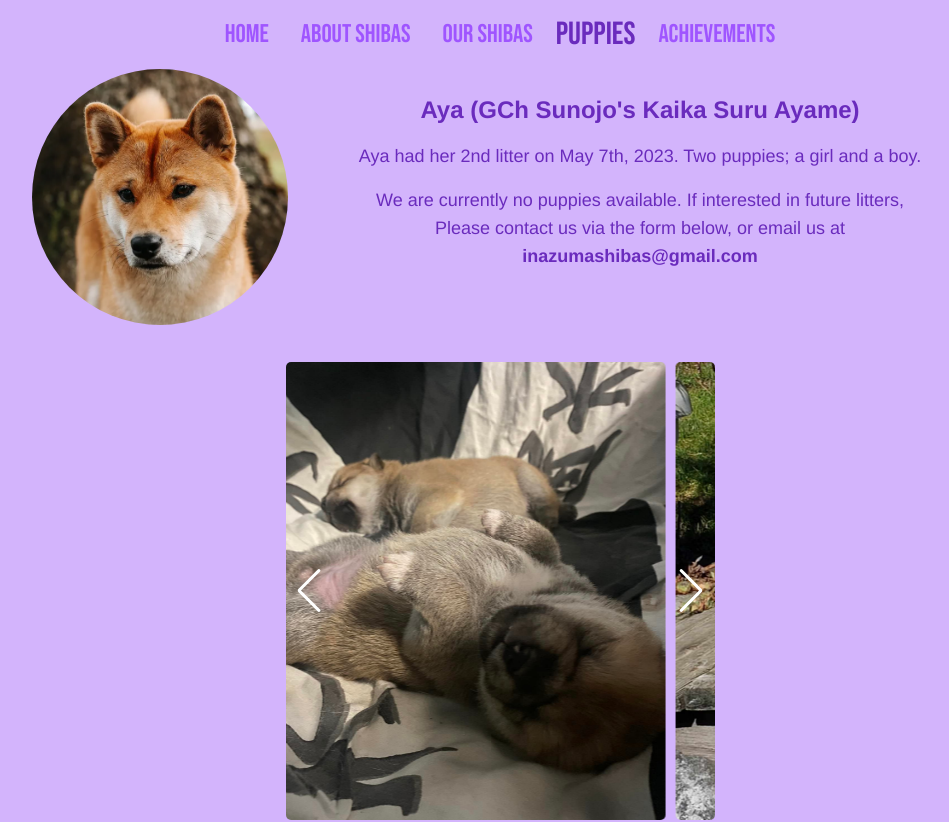
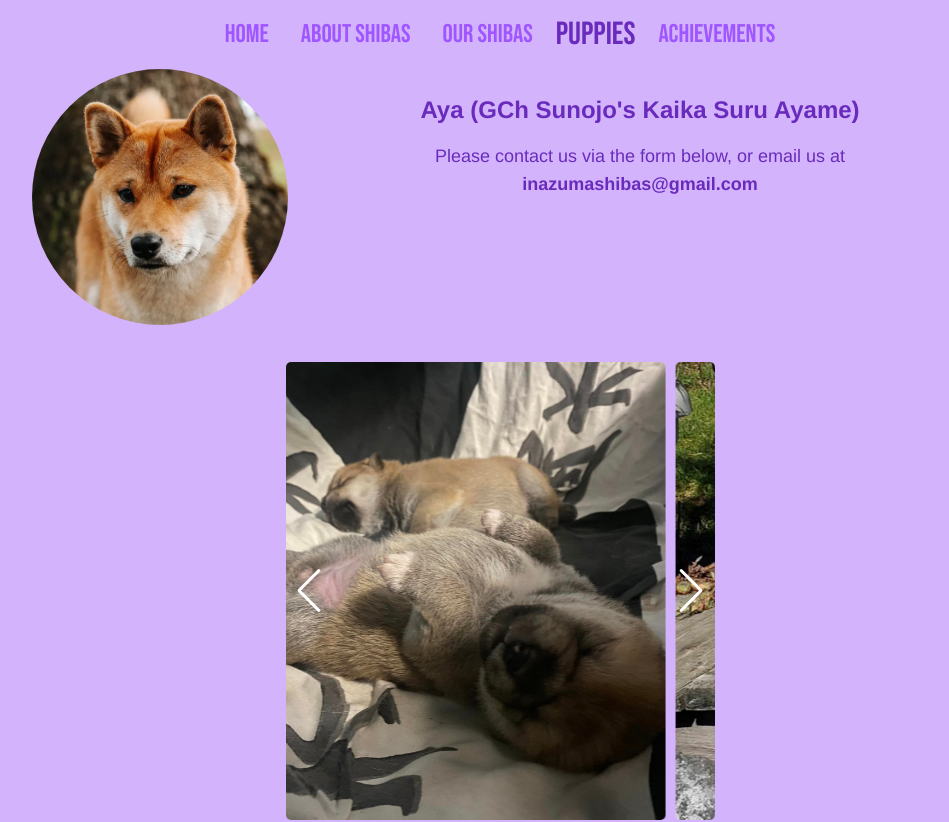
Before and after one commit to adamgrharvey/InazumaShibas, a React (Create React App) app: page /puppies in a window 1280 px wide. Shown: the top 822 px of the page, without its empty margins (140-1089 px from the left). Built offline with nearby package versions, Linux system fonts and the light colour scheme.

Commit message:
Update Puppies.jsx

```diff
--- a/src/routes/Puppies.jsx
+++ b/src/routes/Puppies.jsx
@@ -63,8 +63,7 @@ export default function Puppies(props) {
           </div>
           <div className="ml-3 mr-3">
             <p className='font-bold text-2xl'>Aya (GCh Sunojo's Kaika Suru Ayame)</p>
-            <p className='mt-4 text-lg'>Aya had her 2nd litter on May 7th, 2023. Two puppies; a girl and a boy. </p>
-            <p className="mt-4 pl-12 pr-12 text-lg">We are currently no puppies available. If interested in future litters, Please contact us via the form below, or email us at <a href="mailto:inazumashibas@gmail.com"><b>inazumashibas@gmail.com</b></a> </p>
+            <p className="mt-4 pl-12 pr-12 text-lg">Please contact us via the form below, or email us at <a href="mailto:inazumashibas@gmail.com"><b>inazumashibas@gmail.com</b></a> </p>
 
           </div>
         </div>
```
